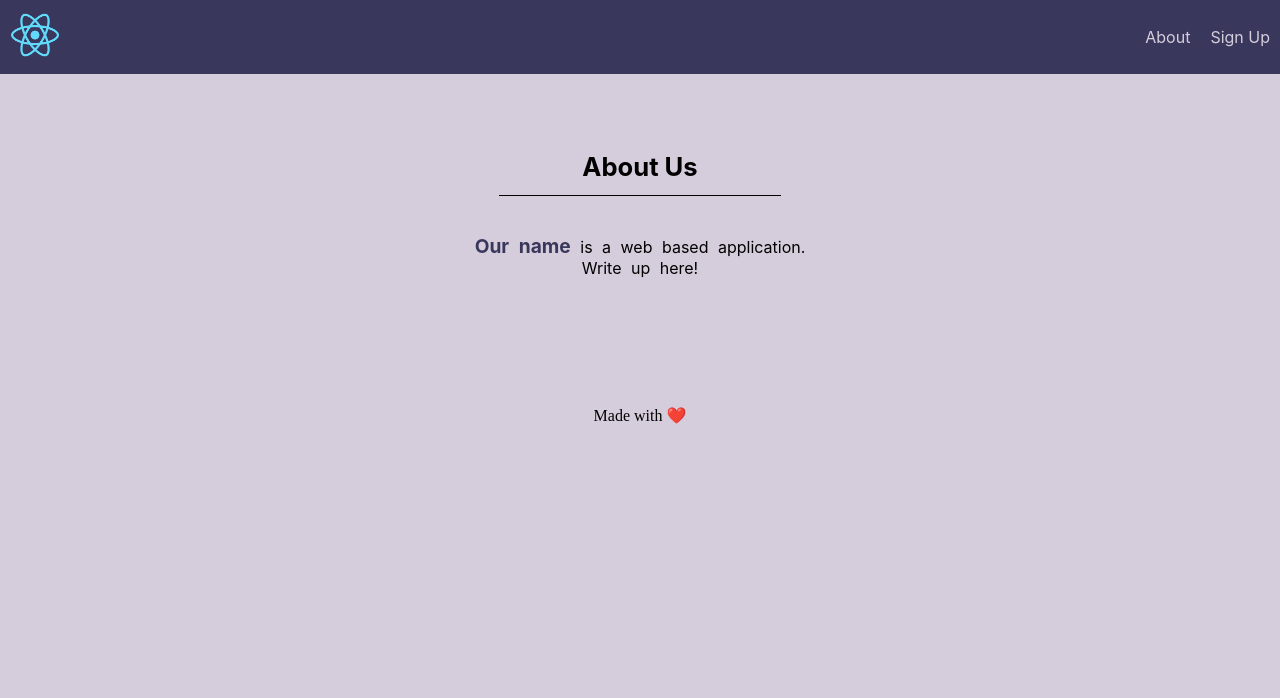
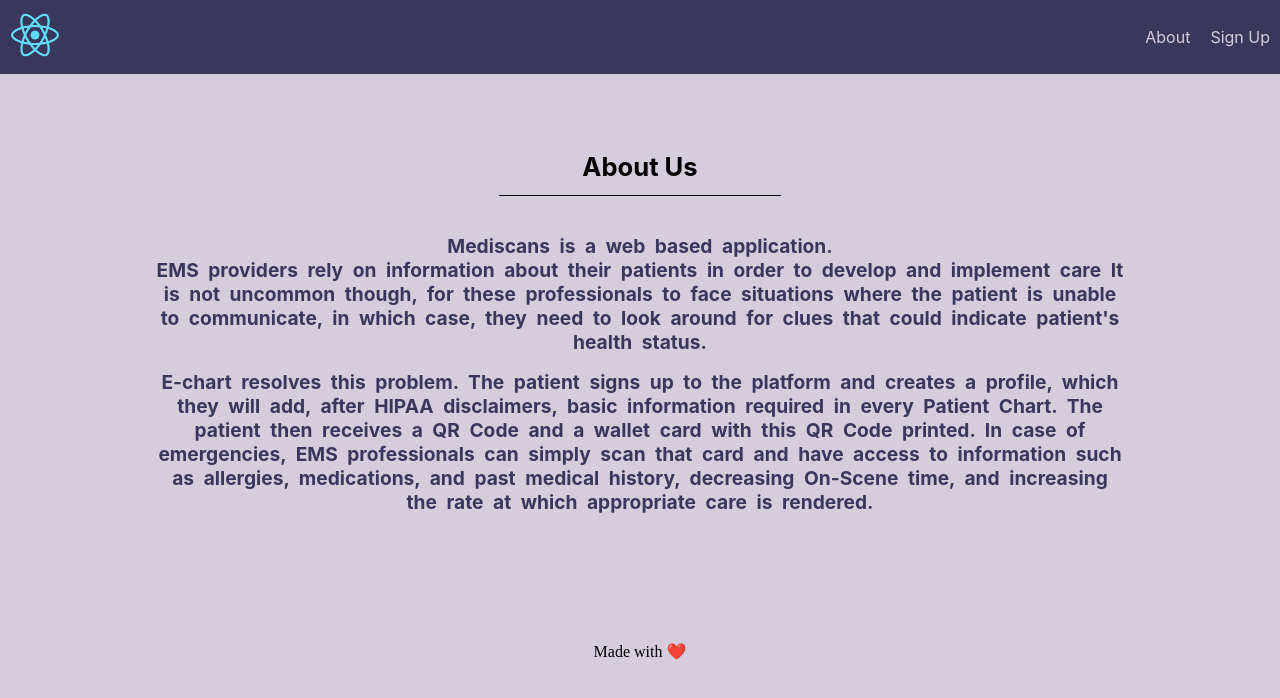
Before and after one commit to Medic1111/MEDISCAN, a React (Create React App) app in the folder client/: page /about in a window 1280 px wide. Shown: the top 698 px of the page. Built offline with nearby package versions, Linux system fonts and the light colour scheme.

Commit message:
About us: content

```diff
--- a/client/src/components/About/About.js
+++ b/client/src/components/About/About.js
@@ -10,9 +10,29 @@ const About = () => {
         <div className="aboutContainer">
           <h1 className="aboutHeading">About Us</h1>
           <p>
-            <span>Our name</span> is a web based application.
-            <br />
-            Write up here!
+            <span>
+              {" "}
+              Mediscans is a web based application.
+              <br />
+              EMS providers rely on information about their patients in order to
+              develop and implement care It is not uncommon though, for these
+              professionals to face situations where the patient is unable to
+              communicate, in which case, they need to look around for clues
+              that could indicate patient's health status.
+            </span>
+          </p>
+          <p>
+            <span>
+              {" "}
+              E-chart resolves this problem. The patient signs up to the
+              platform and creates a profile, which they will add, after HIPAA
+              disclaimers, basic information required in every Patient Chart.
+              The patient then receives a QR Code and a wallet card with this QR
+              Code printed. In case of emergencies, EMS professionals can simply
+              scan that card and have access to information such as allergies,
+              medications, and past medical history, decreasing On-Scene time,
+              and increasing the rate at which appropriate care is rendered.
+            </span>
           </p>
           <div>
             <span>Made with ❤️</span>
```
